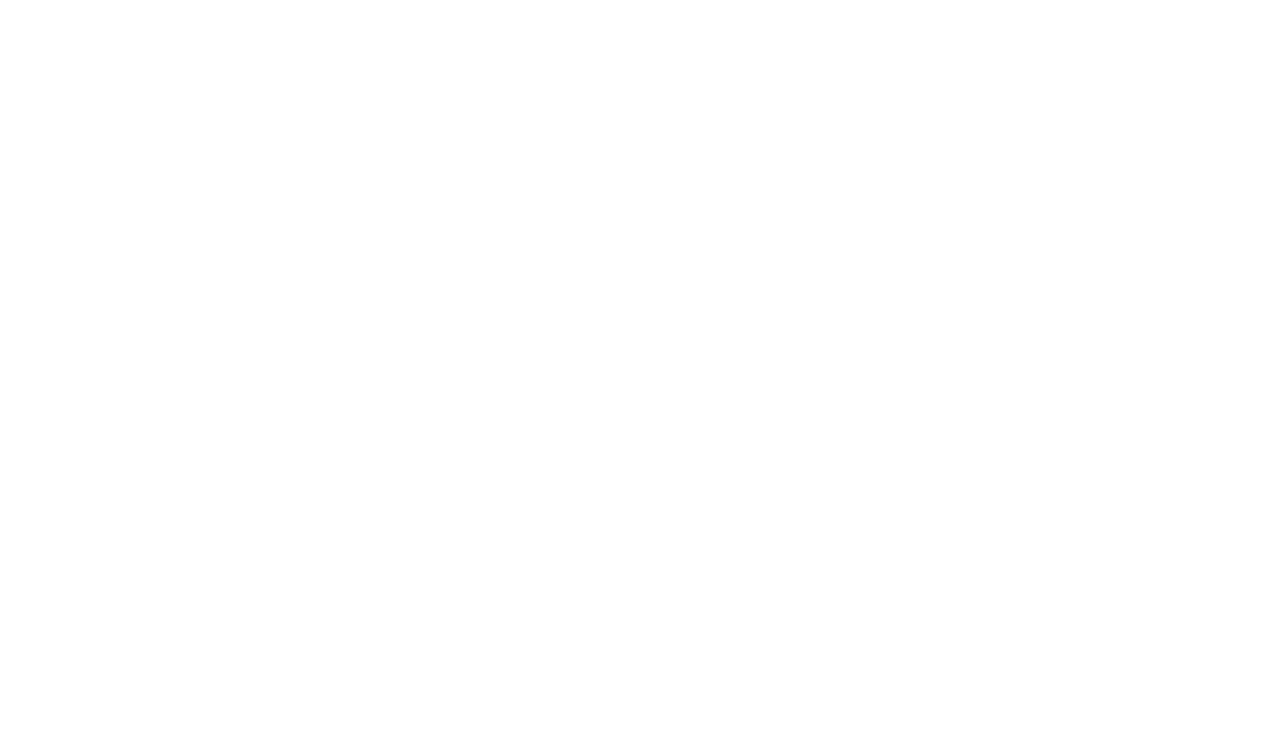
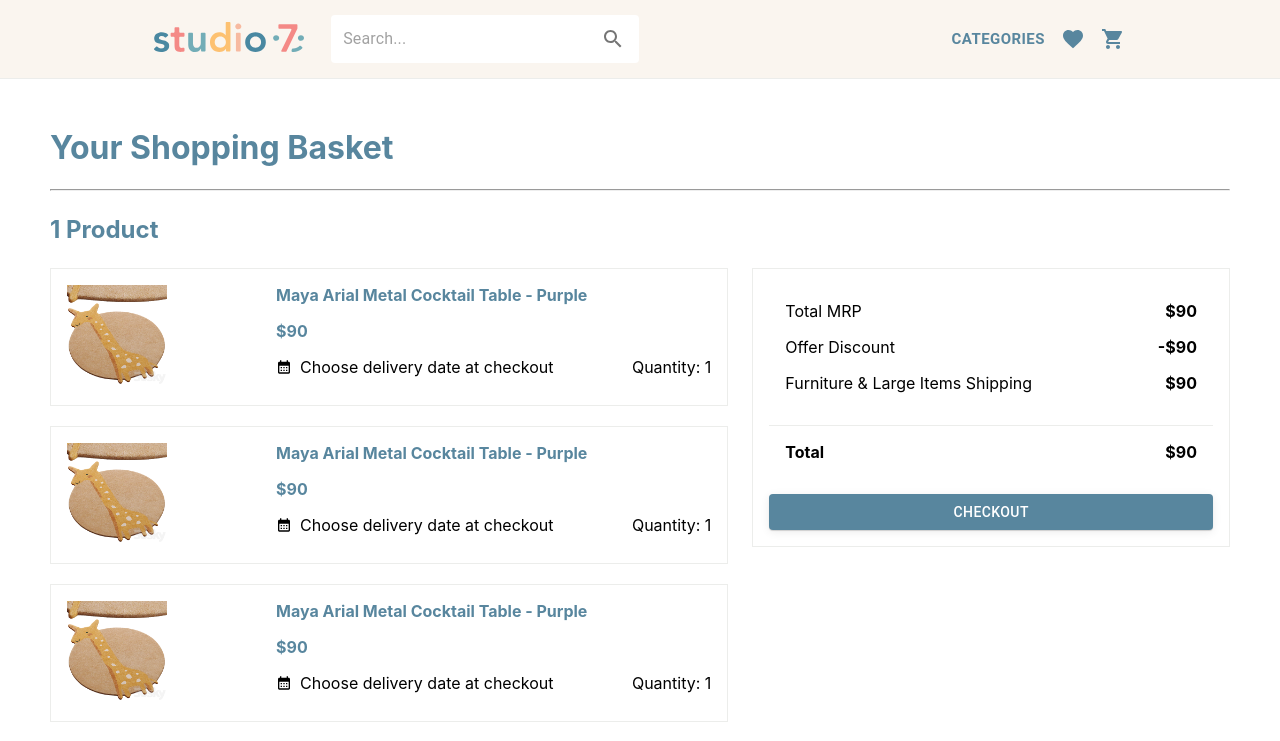
Before and after one commit to jyothirmai5/Studio-Seven, a React (Create React App) app: page /cart in a window 1280 px wide. Before the commit this address had no page. Shown: the top 741 px of the page. Built offline with nearby package versions, Linux system fonts and the light colour scheme.

Commit message:
I have added cart screen

```diff
--- a/src/App/App.js
+++ b/src/App/App.js
@@ -4,6 +4,8 @@
 import HomePage from '../HomePage/HomePage';
 import ProductsList from '../ProductsList/ProductsList';
 import ProductDetails from '../ProductDetails/ProductDetails';
+import Favourites from '../Favourites/Favourites';
+import Cart from '../Cart/Cart';
 
 function App() {
   return (
@@ -12,6 +14,8 @@
         <Route exact path="/" element={<HomePage />} />
         <Route path="/:category/products" element={<ProductsList />} />
         <Route path="/:category/products/:id" element={<ProductDetails />} />
+        <Route path="/favourites" element={<Favourites />} />
+        <Route path="/cart" element={<Cart />} />
       </Routes>
     </Router>
   );
--- /dev/null
+++ b/src/Cart/Cart.css
@@ -0,0 +1,59 @@
+.box {
+    border: 1px solid #ecedeb;
+    padding: 16px;
+    background: #FFFFFF;
+}
+
+.text-color {
+    color: #58869e;
+}
+
+.box-container {
+    display: flex;
+    flex-direction: column !important;
+    gap: 20px;
+}
+
+.checkout-box {
+    padding: 16px;
+    border-bottom: 1px solid #ecedeb;
+}
+
+.grid-container {
+    width: 100% !important;
+    display: flex !important;
+    justify-content: space-between;
+    flex-wrap: wrap;
+    box-sizing: border-box;
+}
+
+.checkout-grid-items {
+    margin-bottom: 16px;
+}
+
+.product-name {
+    color: #58869e;
+    cursor: pointer;
+    margin-bottom: 16px;
+    text-decoration: none;
+    font-weight: 700;
+}
+
+.checkout-btn {
+    color: #FFFFFF !important;
+    padding: 12px 28.8px;
+    font-size: 16px;
+    background-color: #58869e !important;
+    box-shadow: 0px 1px 1px rgba(0, 0, 0, 0.15), 0px 2px 10px rgba(0, 0, 0, 0.08);
+    text-align: center;
+    font-weight: 700;
+    line-height: 24px;
+    border-radius: 2px;
+    text-transform: none;
+    width: 100%;
+}
+
+.quantity-div {
+    display: flex;
+    justify-content: space-between;
+}
--- /dev/null
+++ b/src/Cart/Cart.js
@@ -0,0 +1,67 @@
+import React, { useState } from 'react';
+import Layout from '../Layout/Layout';
+import "./Cart.css";
+import { Box, Button, Grid } from '@mui/material';
+import logo from "../assets/studioseven_logo.svg";
+import { categories } from '../Constants';
+import CalendarMonthIcon from '@mui/icons-material/CalendarMonth';
+
+function Cart() {
+
+    return (
+        <Layout>
+            <div style={{ margin: '50px' }}>
+                <h1 className='text-color'>Your Shopping Basket</h1>
+                <hr style={{ borderWidth: "0.5px" }} />
+                <h3 className='text-color'>1 Product</h3>
+                <Grid container spacing={3}>
+                    <Grid item sm={7} className='box-container'>
+                        {categories[0].product.map((product) => (
+                            <Box className="box">
+                                <Grid container className='grid-container'>
+                                    <Grid item xs={3}>
+                                        <img width="100px" src={require(`../assets/Decor/D1/image1.jpeg`)}></img>
+                                    </Grid>
+                                    <Grid item xs={9} sx={{ pl: 6 }}>
+                                        <div className='product-name'>
+                                            Maya Arial Metal Cocktail Table - Purple
+                                        </div>
+
+                                        <div className='product-name'>$90</div>
+                                        <div className='quantity-div'>
+                                            <div style={{ display: 'flex' }}><CalendarMonthIcon fontSize='x-small' sx={{ mt: "2px", mr: 1 }} /><div>Choose delivery date at checkout</div></div>
+                                            <div>Quantity: 1</div>
+                                        </div>
+                                    </Grid>
+                                </Grid>
+                            </Box>))}
+                    </Grid>
+                    <Grid item sm={5}>
+                        <Box className="box">
+                            <Box className="checkout-box">
+                                <div className='grid-container checkout-grid-items'>
+                                    <div>Total MRP</div>
+                                    <div><b>$90</b></div>
+                                </div>
+                                <div className='grid-container checkout-grid-items'>
+                                    <div>Offer Discount</div>
+                                    <div><b>-$90</b></div>
+                                </div>
+                                <div className='grid-container checkout-grid-items'>
+                                    <div>Furniture & Large Items Shipping</div>
+                                    <div><b>$90</b></div>
+                                </div>
+                            </Box>
+                            <div style={{ padding: '16px' }} className='grid-container checkout-grid-items'>
+                                <b>Total</b>
+                                <b>$90</b>
+                            </div>
+                            <Button className='checkout-btn'>Checkout</Button>
+                        </Box>
+                    </Grid>
+                </Grid>
+            </div>
+        </Layout >);
+}
+
+export default Cart;
```
